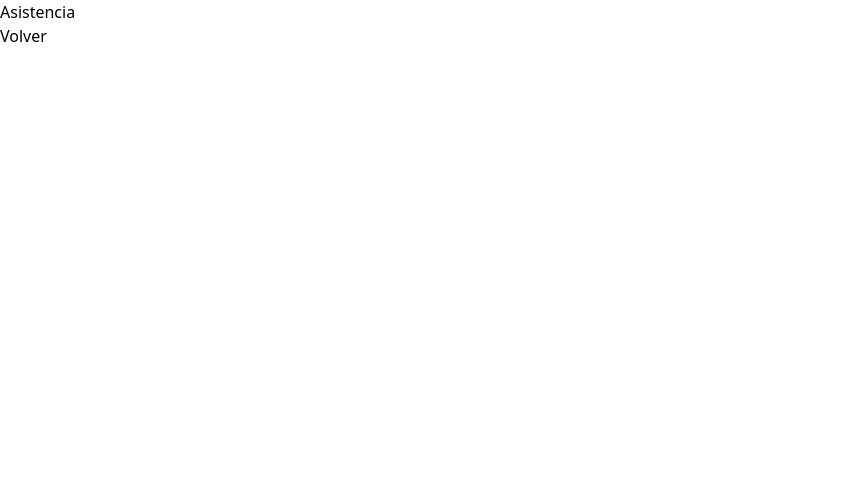
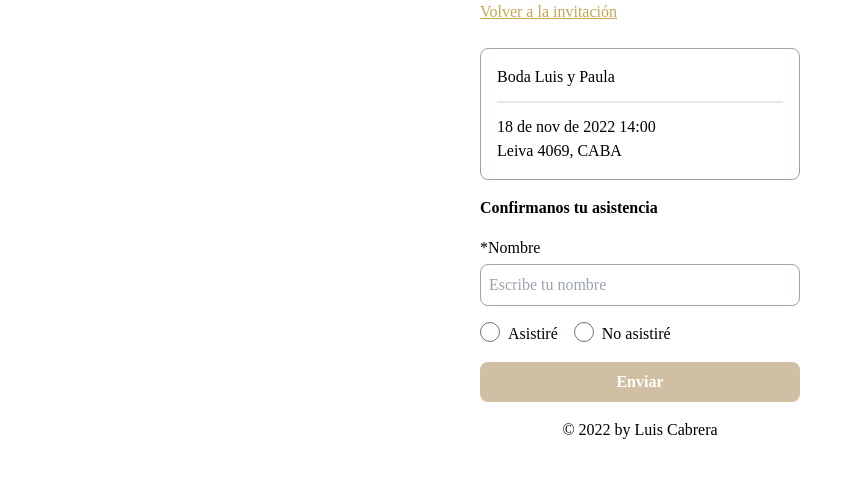
Before and after one commit to luicabref97/invitacion, a website: page asistencia.html in a window 1280 px wide. Shown: the whole page, without its empty margins (0-863 px from the left). Drawn offline with nearby package versions, Linux system fonts and the light colour scheme; a web font is replaced by a local one.

Commit message:
Se configuro la pagina de confirmacion de asistencia

```diff
--- a/asistencia.html
+++ b/asistencia.html
@@ -8,11 +8,36 @@
     <link rel="shortcut icon" href="#">
     <link rel="stylesheet" type="text/css" href="https://cdn.jsdelivr.net/npm/toastify-js/src/toastify.min.css">
     <link rel="stylesheet" href="https://cdnjs.cloudflare.com/ajax/libs/animate.css/4.1.1/animate.min.css"/>
+    <link rel="stylesheet" href="https://unpkg.com/flowbite@1.5.3/dist/flowbite.min.css" />
     <link rel="stylesheet" href="./css/tailwind.css">
     <link rel="stylesheet" href="./css/main.css">
 </head>
-<body>
-    <h1>Asistencia</h1>
-    <a href="./index.html">Volver</a>
+<body class="font-fontText w-80 m-auto">
+    <a class="underline text-dorado" href="./index.html"> Volver a la invitación</a>
+    <div class="border border-gray-400 flex flex-col gap-3 p-4 m-auto w-80 mt-6 mb-4 rounded-lg">
+        <h1>Boda Luis y Paula</h1>
+        <span class="border border-gray-200"></span>
+        <div>
+            <p>18 de nov de 2022 14:00</p>
+            <p>Leiva 4069, CABA</p>
+        </div>
+    </div>
+    <h1 class="mb-4 font-bold">Confirmanos tu asistencia</h1>
+    <form id="form" action="https://formspree.io/f/maykbgvg" method="POST">
+        <div class="flex flex-col gap-1 mb-4">
+            <label for="name">*Nombre</label>
+            <input class="rounded-lg border border-gray-400 p-2" name="name" type="text" required id="name" placeholder="Escribe tu nombre">
+        </div>
+        <div class="flex gap-2">
+            <input type="radio" id="asiste" name="asistencia" value="Asistire" required class="w-5 h-5 text-dorado focus:ring-dorado cursor-pointer">
+            <label class="mr-2" for="asiste">Asistiré</label>
+            <input type="radio" id="noAsiste" name="asistencia" value="No asistire" class="w-5 h-5 text-dorado focus:ring-dorado cursor-pointer">
+            <label for="noAsiste">No asistiré</label>
+        </div>
+        <button class="mt-4 mb-4 bg-beige w-full p-2 rounded-lg text-white active:border-2 active:border-dorado font-bold" type="submit">Enviar</button>
+    </form>
+    <div class="text-center">© 2022 by Luis Cabrera</div>
+    <script src="https://unpkg.com/flowbite@1.5.3/dist/flowbite.js"></script>
+    <script src="./form.js"></script>
 </body>
 </html>
--- /dev/null
+++ b/form.js
@@ -0,0 +1,19 @@
+const $form = document.querySelector('#form')
+
+$form.addEventListener('submit', handleSubmit)
+
+async function handleSubmit(event) {
+    event.preventDefault()
+    const form = new FormData(this)
+    const response = await fetch(this.action, {
+        method: this.method,
+        body: form,
+        headers: {
+            'Accept': 'application/json'
+        }
+    })
+    if (response.ok) {
+        this.reset()
+        alert('Gracias por completar el formulario')
+    }
+}
```
Also changed, not shown: css/tailwind.css.
